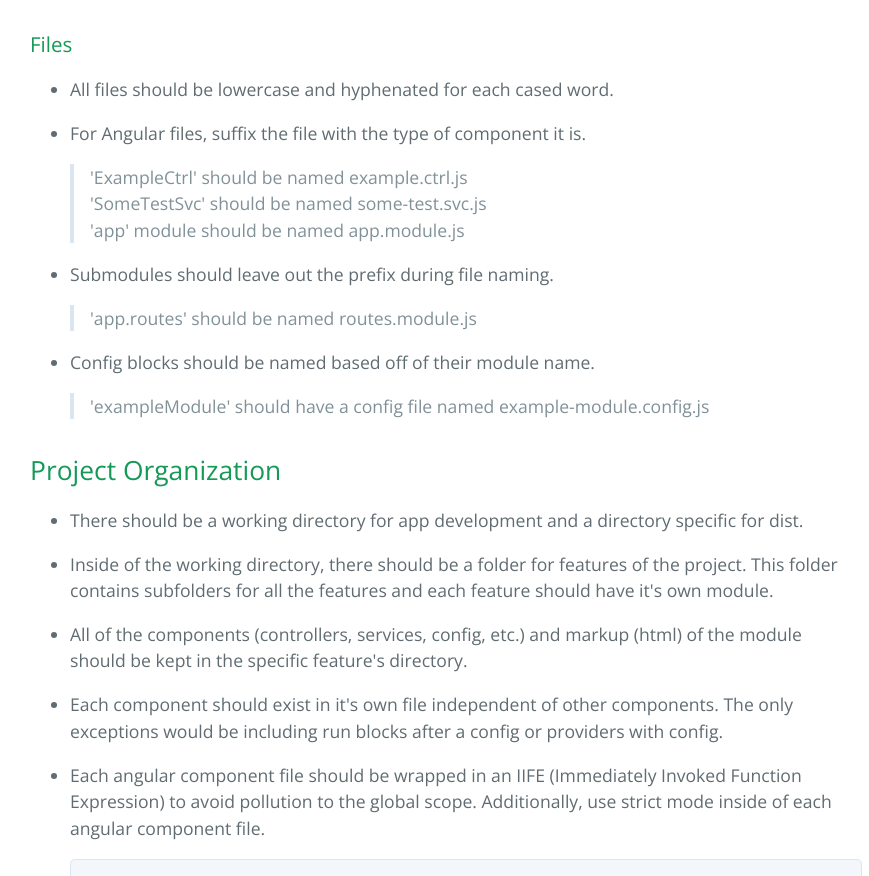
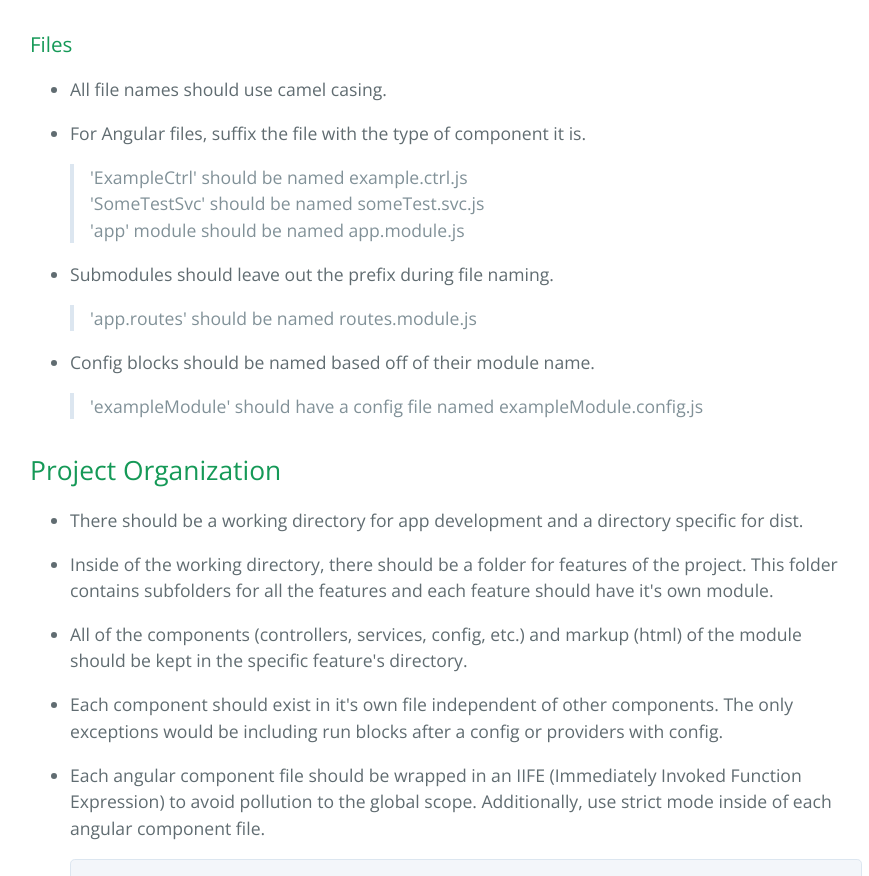
Before and after one commit to mlabus93/demo-angular-app, a plain HTML site: page index.html in a window 1280 px wide. Shown: the part 1414-2290 px from the top of the page, without its empty margins (194-1063 px from the left). Drawn offline with nearby package versions, Linux system fonts and the light colour scheme.

```diff
--- a/index.html
+++ b/index.html
@@ -68,13 +68,13 @@
 <a id="files" class="anchor" href="#files" aria-hidden="true"><span aria-hidden="true" class="octicon octicon-link"></span></a>Files</h3>
 
 <ul>
-<li><p>All files should be lowercase and hyphenated for each cased word.</p></li>
+<li><p>All file names should use camel casing.</p></li>
 <li>
 <p>For Angular files, suffix the file with the type of component it is.</p>
 
 <blockquote>
 <p>'ExampleCtrl' should be named example.ctrl.js<br>
- 'SomeTestSvc' should be named some-test.svc.js<br>
+ 'SomeTestSvc' should be named someTest.svc.js<br>
 'app' module should be named app.module.js</p>
 </blockquote>
 </li>
@@ -89,7 +89,7 @@
 <p>Config blocks should be named based off of their module name.</p>
 
 <blockquote>
-<p>'exampleModule' should have a config file named example-module.config.js</p>
+<p>'exampleModule' should have a config file named exampleModule.config.js</p>
 </blockquote>
 </li>
 </ul>
```
Also changed, not shown: params.json (+1 -1 lines).
